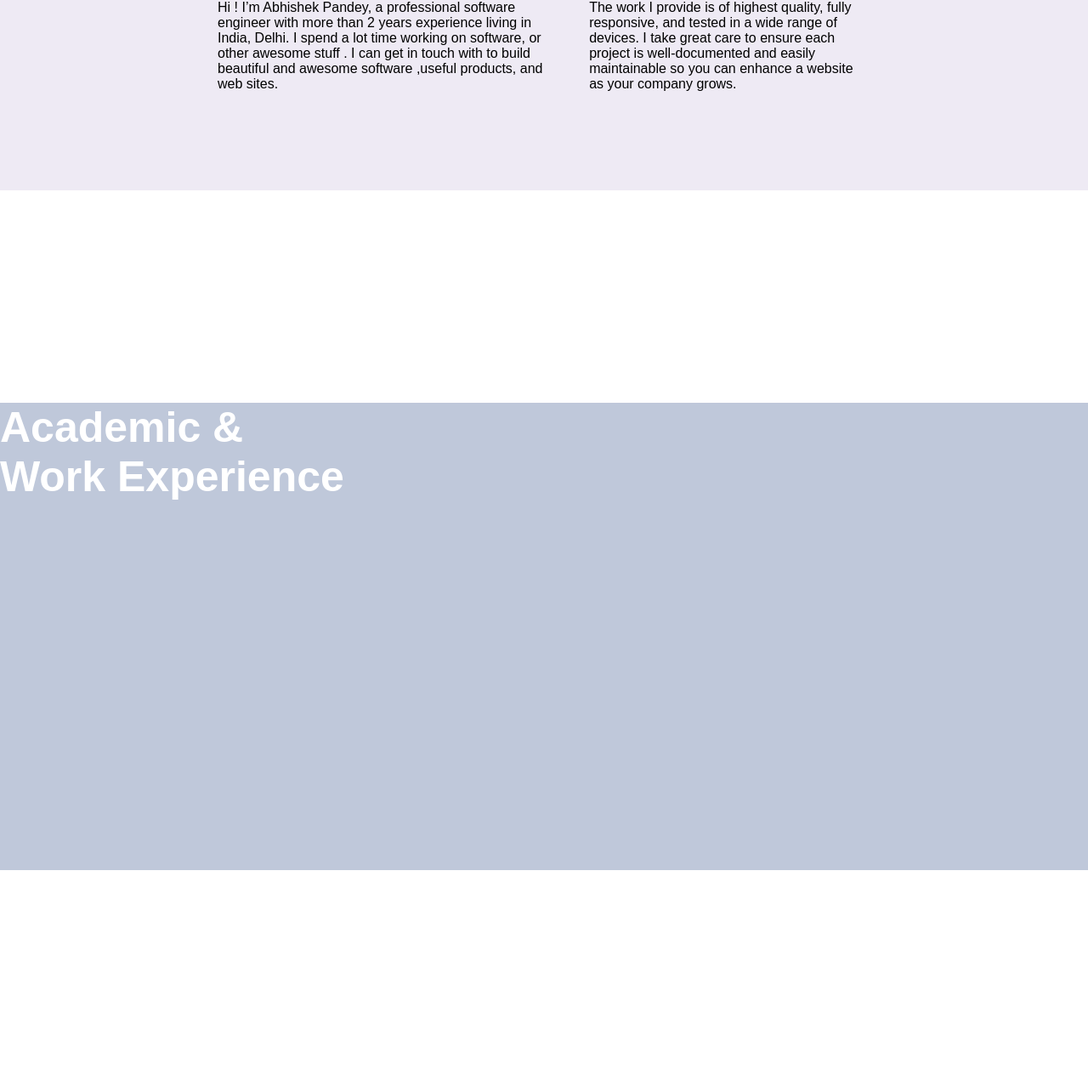
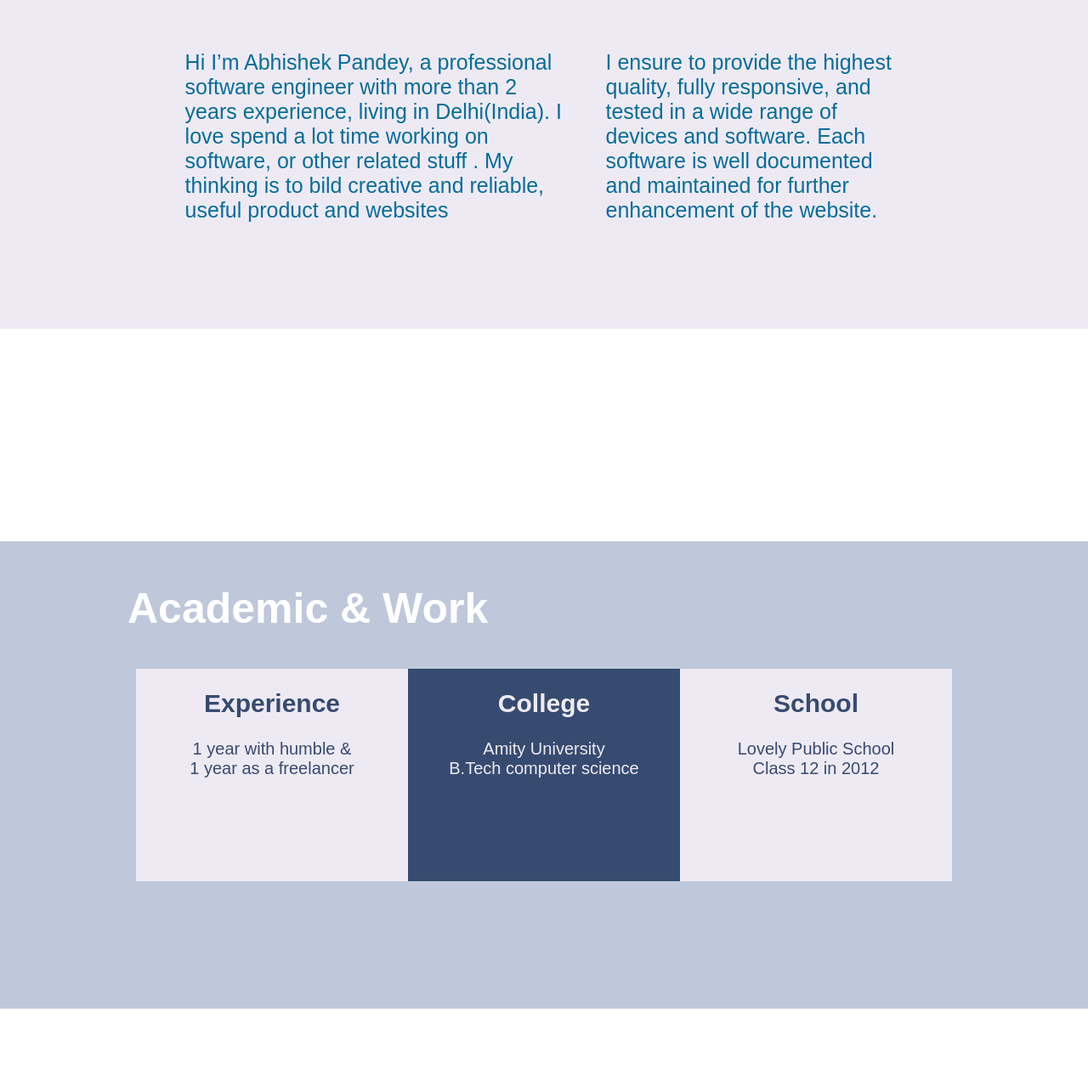
Before and after one commit to pandey2770/CV, a plain HTML site: page index.html in a window 1280 px wide. Shown: the part 757-2028 px from the top of the page at 85% size. Drawn offline with Linux system fonts and the light colour scheme; a web font is replaced by a local one.

```diff
--- a/index.html
+++ b/index.html
@@ -22,28 +22,42 @@
         </h2>
         <div class="content">
           <p>
-            Hi ! I’m Abhishek Pandey, a professional software engineer with more than 2
-            years experience living in India, Delhi. I spend a lot time working on software,
-            or other awesome stuff . I can get in touch with to build beautiful
-            and awesome software ,useful products, and web sites.
+            Hi I’m Abhishek Pandey, a professional software engineer with more than 2
+            years experience, living in Delhi(India). I love spend a lot time working on software,
+            or other related stuff . My thinking is to bild creative and reliable, useful product and websites
           </p>
           <p>
-            The work I provide is of highest quality, fully responsive,
-            and tested in a wide range of devices. I take great care to
-            ensure each project is well-documented and easily maintainable
-            so you can enhance a website as your company grows.
+            I ensure to provide the highest quality, fully responsive,
+            and tested in a wide range of devices and software. Each software is well documented and maintained
+            for further enhancement of the website.
           </p>
         </div>
       </div>
     </div>
     <div class="skills-wrapper">
+      <div>
+        <h2 class="section-heading">
+          Academic & Work
+        </h2>
+      </div>
+      <div class="experience-flex">
+        <div class="experience">
+        <h2>Experience</h2>
+          <span> 1 year with humble & <br>1 year as a freelancer</span>
+        </div>
+      <div class="experience-college">
+        <h2>College</h2>
+          <span> Amity University  <br>B.Tech computer science</span>
+        </div>
+        <div class="experience">
+        <h2>School</h2>
+          <span> Lovely Public School  <br>Class 12 in 2012</span>
+        </div>
+      </div>
+    </div>
+    <div class="work-wrapper">
       <h2 class="section-heading">
-        Academic &<br>Work Experience
-      </h2>
-    </div>
-     <div class="work-wrapper">
-      <h2 class="section-heading">
-        skills
+        Skills
       </h2>
     </div>
     <div class="contact-section">
@@ -92,7 +106,6 @@
     </div>
   </body>
   <script>
-
     function submitForm() {
       document.getElementById('error').style.display = 'none';
       document.getElementById('success').style.display = 'none';
--- a/main.css/main.css
+++ b/main.css/main.css
@@ -62,7 +62,7 @@
 }
 .aboutme-section {
   padding: 100px 0;
-  width: 60%;
+  width: 66%;
   display: flex;
   justify-content: center;
   align-items: flex-start;
@@ -99,6 +99,12 @@
 .section-heading {
   font-size: 50px;
   color: white;
+  padding-left: 150px;
+  padding-top: 50px;
+}
+p {
+  font-size: 25px;
+  color: #066D99;
 }
 .input1 {
   border: none;
@@ -227,6 +233,26 @@
 .field > span:first-of-type {
   margin-right: 20px;
 }
+.experience-college{
+  height: 250px;
+  width: 25%;
+  color: #eeeaf4;
+  font-size: 20px;
+  background-color: #374b70;
+  text-align: center;
+}
+.experience {
+  text-align: center;
+  height: 250px;
+  width: 25%;
+  color: #374b70;
+  font-size: 20px;
+  background-color: #eeeaf4;
+}
+.experience-flex{
+  display: flex;
+  justify-content: center;
+}
 @media only screen and (max-width: 700px) {
   .heading {
     margin-top: 30%;
```
